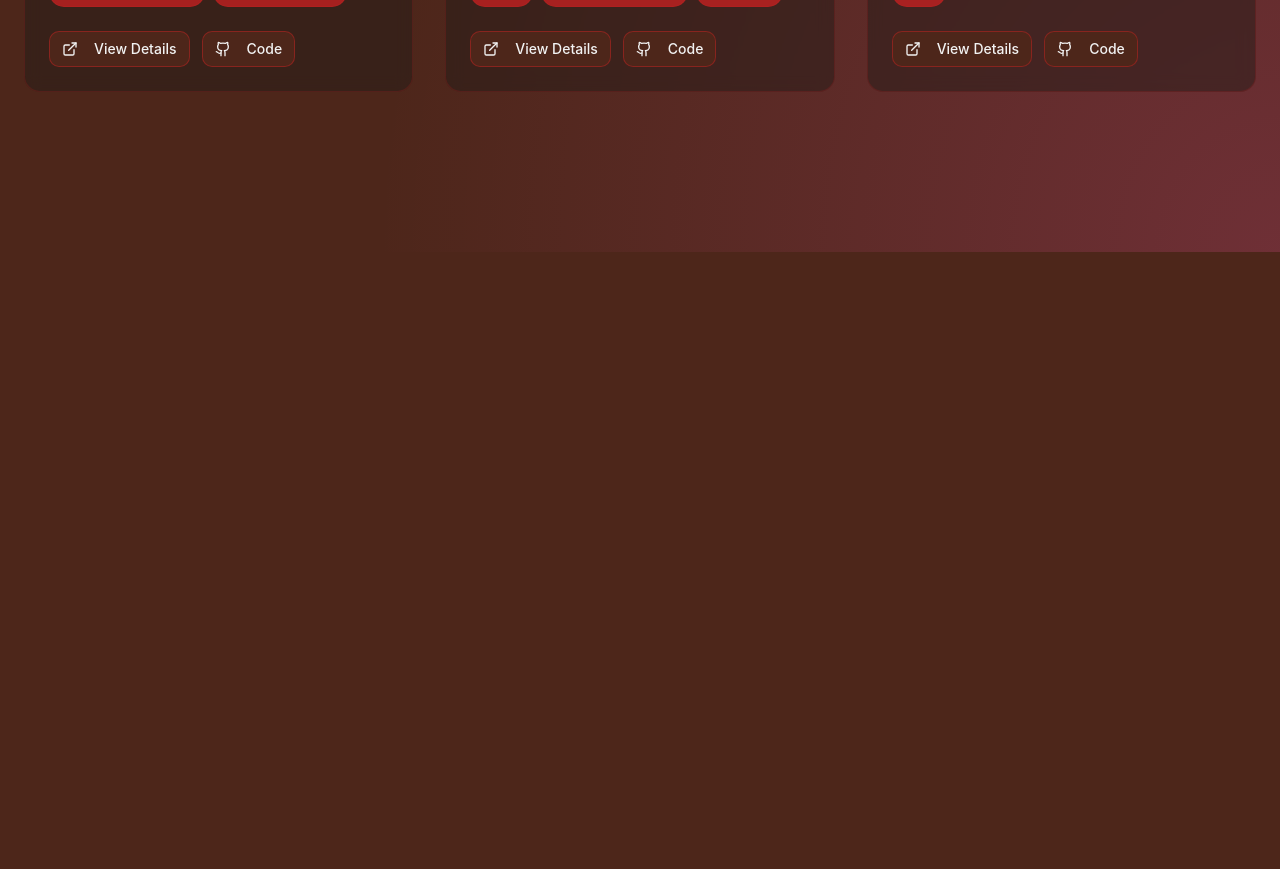
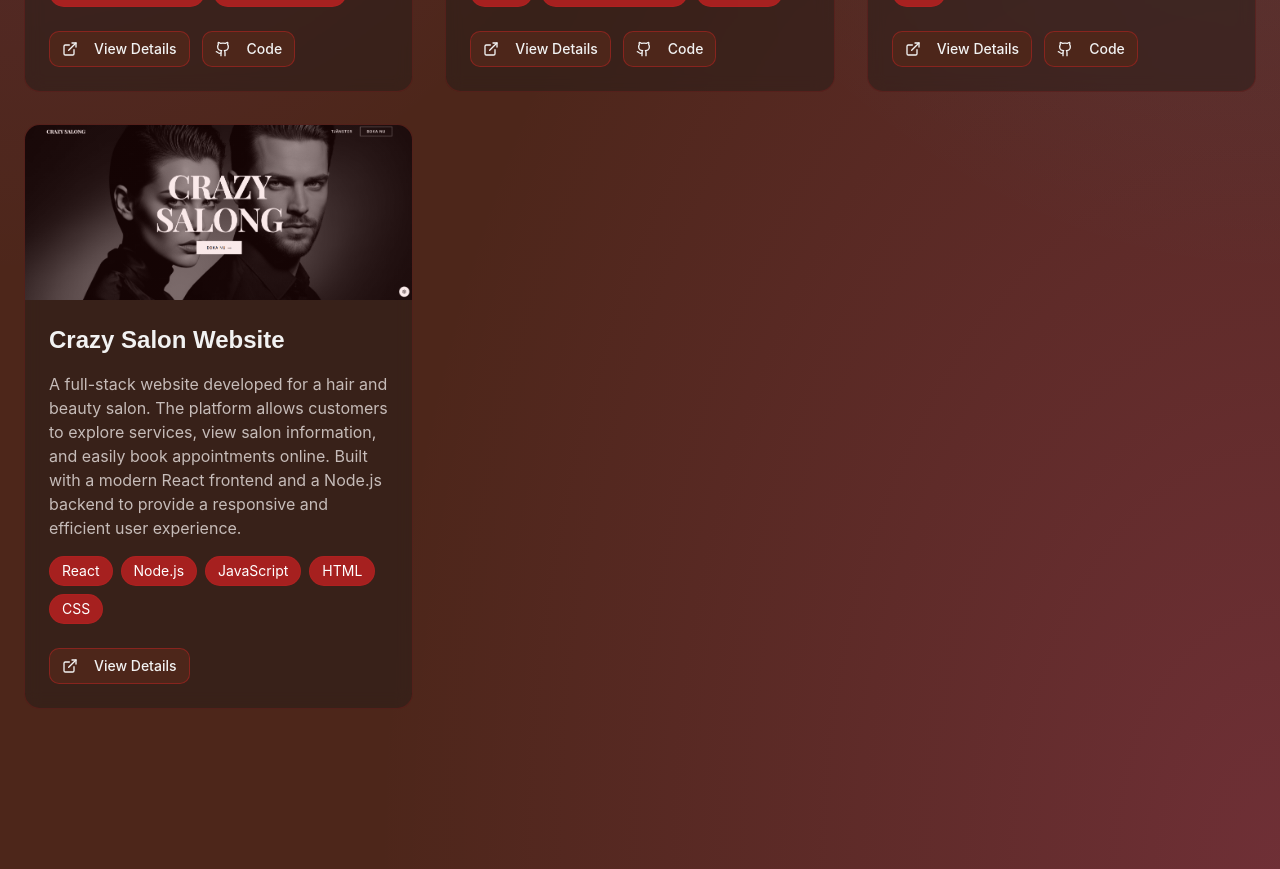
Before and after one commit to Ahmad-Alhindy/portfolio, a React (Vite) app: page /projects in a window 1280 px wide. Shown: the part 1140-2009 px from the top of the page. Before the commit the page ends 1392 px from the top, so only its background shows below. Built offline with nearby package versions, Linux system fonts and the light colour scheme; the HTML template or start-up script is replaced by a standard one.

Commit message:
adding the fourth project and editing rendering GitHub link conditionally

```diff
--- a/src/components/ProjectsGallery.tsx
+++ b/src/components/ProjectsGallery.tsx
@@ -2,8 +2,6 @@ import { useScrollAnimation } from "@/hooks/useScrollAnimation";
 import { ExternalLink, Github } from "lucide-react";
 import { Button } from "@/components/ui/button";
 import { Link } from "react-router-dom";
-
-
 
 const projects = [
   {
@@ -32,10 +30,20 @@ const projects = [
   {
     id: "3",
     title: "Advanced artificial intelligence",
-    description: "A web-based AI tool designed to support circular construction by assessing whether lighting products should be reused or discarded. It uses RAG to search and extract relevant online content, and then generates informed answers. Built with a Python backend and a responsive frontend using HTML, CSS, and JavaScript.",
+    description:
+      "A web-based AI tool designed to support circular construction by assessing whether lighting products should be reused or discarded. It uses RAG to search and extract relevant online content, and then generates informed answers. Built with a Python backend and a responsive frontend using HTML, CSS, and JavaScript.",
     image: "/LLM.png",
     tags: ["javascript", "HTML", "CSS", "Python", "RAG"],
     githubUrl: "https://github.com/End-of-life-LLM/End-Of-Life-LLM",
+  },
+  {
+    id: "4",
+    title: "Crazy Salon Website",
+    description:
+      "A full-stack website developed for a hair and beauty salon. The platform allows customers to explore services, view salon information, and easily book appointments online. Built with a modern React frontend and a Node.js backend to provide a responsive and efficient user experience.",
+    image: "/crazySalon.png",
+    tags: ["React", "Node.js", "JavaScript", "HTML", "CSS"],
+    githubUrl: "",
   },
 ];
 const ProjectsGallery = () => {
@@ -109,6 +117,7 @@ const ProjectsGallery = () => {
                         View Details
                       </Link>
                     </Button>
+                    {project.githubUrl && (
                       <Button
                         variant="outline"
                         size="sm"
@@ -124,6 +133,7 @@ const ProjectsGallery = () => {
                           Code
                         </a>
                       </Button>
+                    )}
                   </div>
                 </div>
               </div>
--- a/src/pages/ProjectDetail.tsx
+++ b/src/pages/ProjectDetail.tsx
@@ -34,6 +34,7 @@ const projectsData = [
       "Turn-based gameplay",
     ],
     technologies: ["Java", "Object Oriented Programming"],
+    url: "",
   },
   {
     id: "2",
@@ -62,14 +63,14 @@ const projectsData = [
       "Timely reminders for events",
     ],
     technologies: ["Kotlin", "Jetpack Compose", "Room DB"],
+    url: "",
   },
   {
     id: "3",
     title: "Advanced artificial intelligence",
     description:
       "A web-based AI tool designed to support circular construction by assessing whether lighting products should be reused or discarded. It uses RAG to search and extract relevant online content, and then generates informed answers. Built with a Python backend and a responsive frontend using HTML, CSS, and JavaScript.",
-    fullDescription:
-      `As part of a research project conducted at Jönköping University,
+    fullDescription: `As part of a research project conducted at Jönköping University,
       a web-based AI system was designed to support sustainable end-of-life (EoL)
       management of construction products. The focus was on lighting fixtures, aiming to
       determine whether such products should be reused or disposed of based on context-specific information.
@@ -104,6 +105,30 @@ const projectsData = [
       "Real-time Search Execution",
     ],
     technologies: ["javascript", "HTML", "CSS", "Python", "RAG"],
+    url: "",
+  },
+  {
+    id: "4",
+    title: "Crazy Salon Website",
+    description:
+      "A modern full-stack website developed for a hair and beauty salon.",
+    fullDescription: `Crazy Salon is a responsive full-stack web application designed for a hair and beauty salon.
+     The website allows customers to explore available services, learn about the salon,
+     and easily book appointments online. The frontend was built using React to create a dynamic and smooth user experience,
+      while the backend uses Node.js to handle server-side logic and data management.
+      The platform focuses on usability, clean design, and accessibility across different devices.`,
+    tags: ["React", "Node.js", "JavaScript", "HTML", "CSS"],
+    videoUrl: "",
+    githubUrl: "",
+    features: [
+      "Responsive design that works on mobile, tablet, and desktop",
+      "Service listing with detailed information",
+      "Online appointment booking system",
+      "Modern and user-friendly interface",
+      "Fast and dynamic page rendering with React",
+    ],
+    technologies: ["React", "Node.js", "JavaScript", "HTML", "CSS"],
+    url: "https://crazysalon.se",
   },
 ];
 
@@ -128,7 +153,6 @@ const ProjectDetail = () => {
 
   return (
     <div className="min-h-screen bg-background gradient-mesh">
-
       {/* Animated Background */}
       <div className="fixed inset-0 z-0 pointer-events-none">
         <div className="absolute top-20 left-10 w-72 h-72 bg-primary/20 rounded-full blur-3xl animate-float" />
@@ -170,6 +194,7 @@ const ProjectDetail = () => {
               ))}
             </div>
 
+            {project.githubUrl && (
               <div className="flex gap-4">
                 <Button
                   variant="outline"
@@ -186,6 +211,7 @@ const ProjectDetail = () => {
                   </a>
                 </Button>
               </div>
+            )}
           </div>
 
           {/* Video Demo */}
@@ -193,7 +219,8 @@ const ProjectDetail = () => {
             className="mb-12 animate-scale-in max-w-md mx-auto"
             style={{ animationDelay: "0.2s" }}
           >
-            <div className="relative aspect-video rounded-2xl border-2 border-primary/30 bg-card/50 backdrop-blur hover-glow">
+            <div className="relative aspect-video rounded-2xl border-2 border-primary/30 bg-card/50 backdrop-blur hover-glow flex items-center justify-center">
+              {project.videoUrl ? (
                 <video
                   src={project.videoUrl}
                   controls
@@ -202,10 +229,27 @@ const ProjectDetail = () => {
                 >
                   Your browser does not support the video tag.
                 </video>
+              ) : (
+                <div className="text-center p-6">
+                  <p className="text-muted-foreground mb-2">
+                    No video demo available for this project.
+                  </p>
+                  <a
+                    href={project.url}
+                    target="_blank"
+                    rel="noopener noreferrer"
+                    className="text-primary underline hover:opacity-80"
+                  >
+                    Visit the website to see the project
+                  </a>
+                </div>
+              )}
             </div>
             <p className="text-sm text-muted-foreground mt-3 text-center flex items-center justify-center gap-2">
               <Play className="w-4 h-4" />
-              Watch the video demo to see the project in action
+              {project.videoUrl
+                ? "Watch the video demo to see the project in action"
+                : "You can visit the website to explore the project"}
             </p>
           </div>
 
```
Also changed, not shown: public/crazySalon.png (added). Lines whose indentation alone changed are shown as unchanged.
